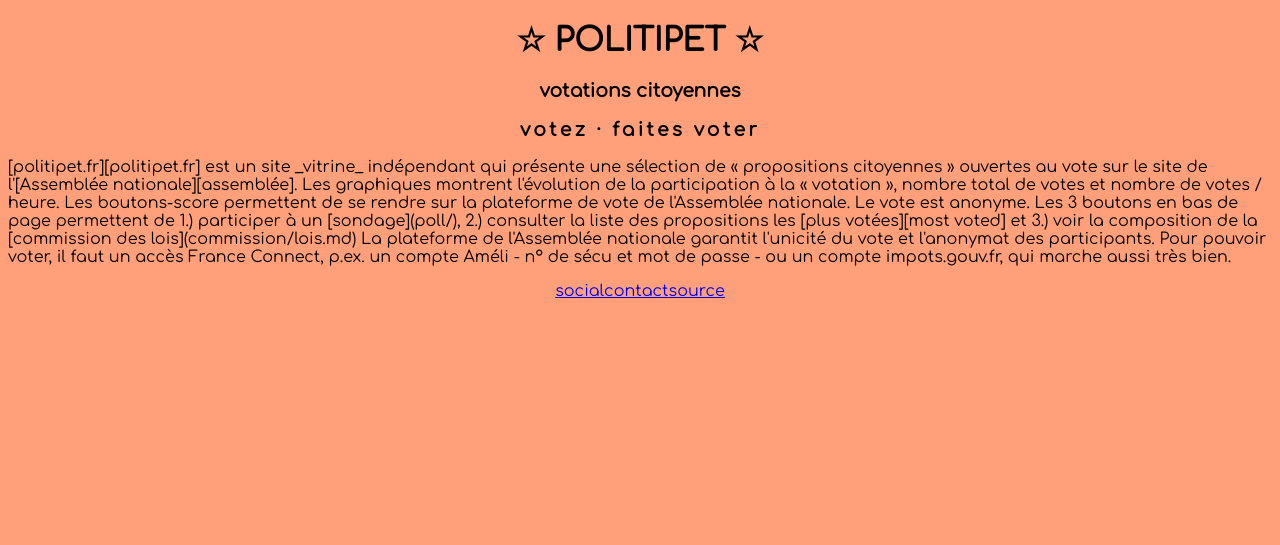
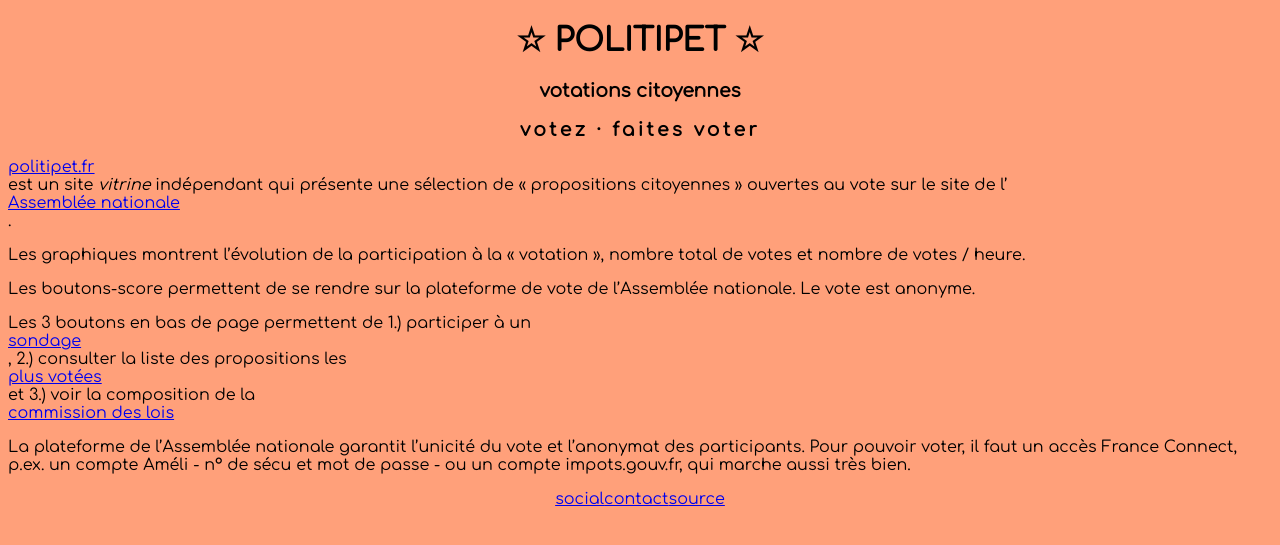
Before and after one commit to politipet/politipet.github.io, a Jekyll site: the page built from info.md, in a window 1280 px wide. Shown: the top 545 px of the page. Built offline with Jekyll 4.4.1, drawn with Linux system fonts in a browser that asks for light colours; our own code applies the rules of GitHub Pages for plain Markdown files.

Commit message:
fup: add markdown=1 to div containers

```diff
--- a/info.md
+++ b/info.md
@@ -6,7 +6,7 @@
 ### votez · faites voter
 
 
-<div style="text-align: left">
+<div style="text-align: left" markdown="1">
 
 [politipet.fr][politipet.fr] est un site _vitrine_ indépendant
 qui présente une sélection de « propositions citoyennes »
```
Also changed, not shown: index.md (+1 -1 lines).
